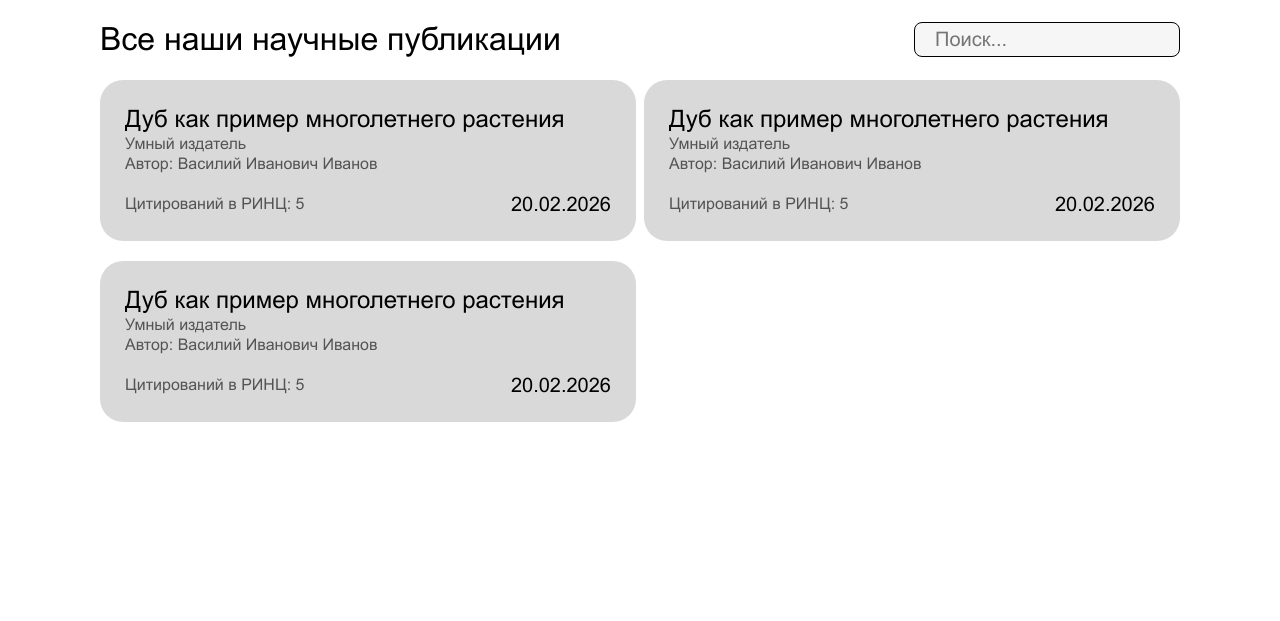
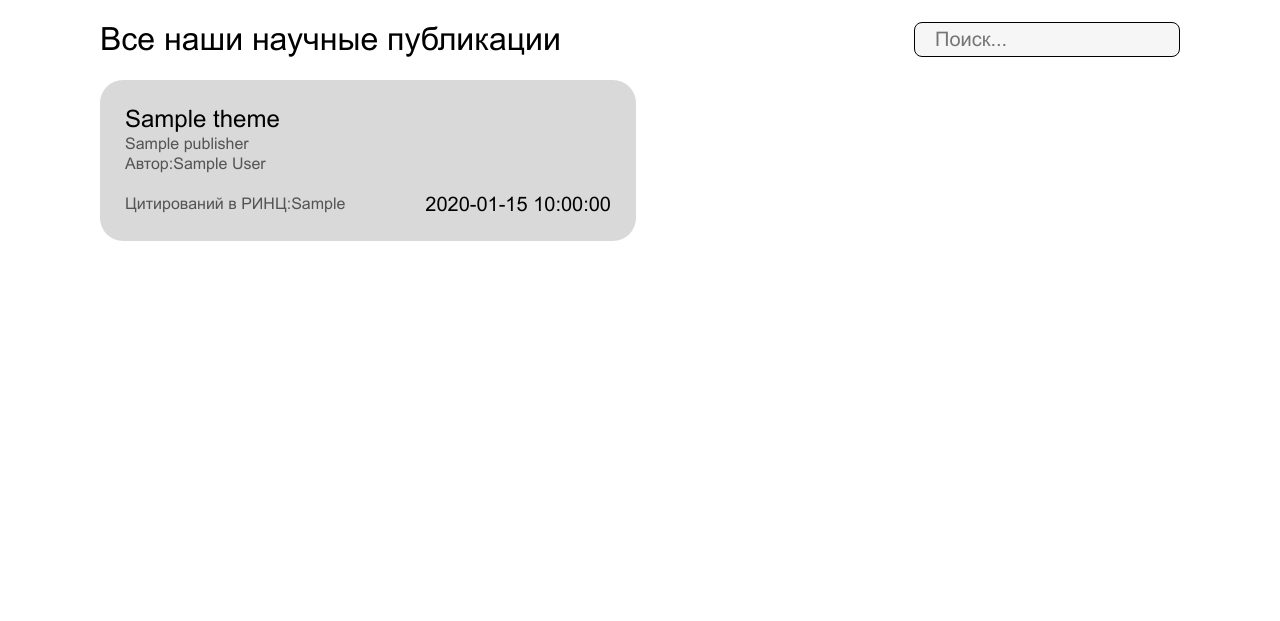
Before and after one commit to bn1654/PHP-Practice, a PHP site: template pop-it-mvc/views/site/publications.php in a window 1280 px wide; the page is wider, and only the part inside the window is pictured. Shown: the part 116-737 px from the top of that part. Run offline with PHP 8.4, Linux system fonts and the light colour scheme; the template is opened without the code that fills it: most values are stand-ins (such as "Sample title", 1, 10 or a date in 2020); data that the repository does not hold is empty.

Commit message:
publications model intagrate

```diff
--- a/pop-it-mvc/app/Controller/PublicationsController.php
+++ b/pop-it-mvc/app/Controller/PublicationsController.php
@@ -2,7 +2,7 @@
 
 namespace Controller;
 
-
+use Model\Publication;
 use Src\View;
 use Src\Request;
 
@@ -11,7 +11,8 @@ class PublicationsController
 {
    public function all(Request $request): string
     {
-        return new View('site.publications');
+        $publications = Publication::all();
+        return new View('site.publications', ['publications' => $publications]);
     }
 
 
--- a/pop-it-mvc/views/site/publication_form.php
+++ b/pop-it-mvc/views/site/publication_form.php
@@ -4,7 +4,7 @@
 <h3><?= $message ?? ''; ?></h3>
    <form method="post">
        <div class='inputgr'>
-       <label>Название<input type="text" name="name"></label>
+       <label>Название<input type="text" name="theme"></label>
 </div>
        <div class='inputgr'>
        <label>Издатель <input type="text" name="publisher"></label>
--- a/pop-it-mvc/views/site/publications.php
+++ b/pop-it-mvc/views/site/publications.php
@@ -6,38 +6,21 @@
         </form>
     </div>
     <div class="publications">
-    <div class="post">
+    <?php
+        foreach ($publications as $publication)
+            {
+                echo '<div class="post">
                     <div class="up-card">
-                    <h2>Дуб как пример многолетнего растения</h2>
-                    <span>Умный издатель</span>
-                    <span>Автор: Василий Иванович Иванов</span>
+                    <h2>' . $publication->theme . '</h2>
+                    <span>' . $publication->publisher . '</span>
+                    <span>Автор:' . $publication->authorid . '</span>
                     </div>
                     <div class="down-card">
-                    <span>Цитирований в РИНЦ: 5</span>
-                    <span class="date">20.02.2026</span>
+                    <span>Цитирований в РИНЦ:' . $publication->index_RINC . '</span>
+                    <span class="date">' . $publication->publish_date . '</span>
                     </div>
-                </div>
-    <div class="post">
-        <div class="up-card">
-            <h2>Дуб как пример многолетнего растения</h2>
-            <span>Умный издатель</span>
-            <span>Автор: Василий Иванович Иванов</span>
-        </div>
-        <div class="down-card">
-            <span>Цитирований в РИНЦ: 5</span>
-            <span class="date">20.02.2026</span>
-        </div>
-    </div>
-    <div class="post">
-                    <div class="up-card">
-                    <h2>Дуб как пример многолетнего растения</h2>
-                    <span>Умный издатель</span>
-                    <span>Автор: Василий Иванович Иванов</span>
-                    </div>
-                    <div class="down-card">
-                    <span>Цитирований в РИНЦ: 5</span>
-                    <span class="date">20.02.2026</span>
-                    </div>
-                </div>
+                </div>';
+            }
+    ?>
 </div>
 </div>
```
Also changed, not shown: pop-it-mvc/app/Model/Publication.php (added, +18 -0 lines).
